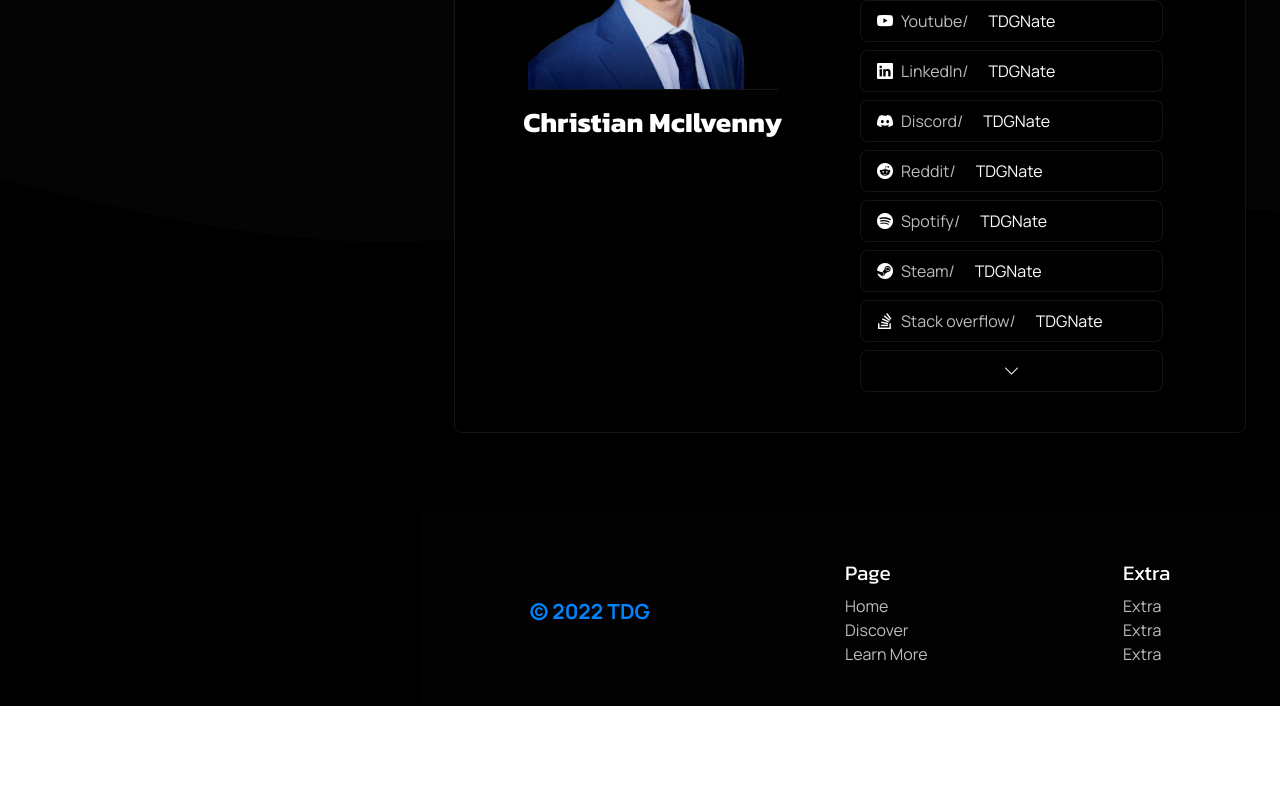
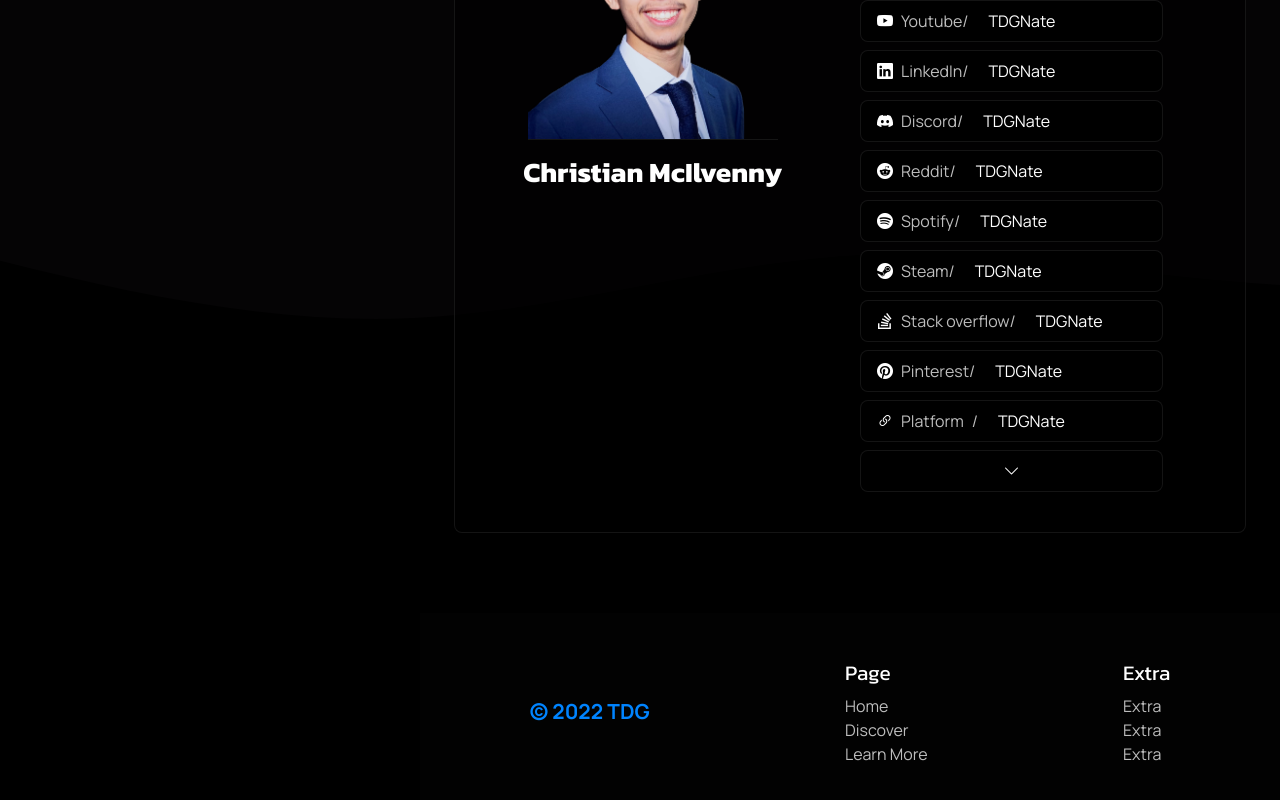
Before and after one commit to TDG-Org/Statue-Status, a React (Create React App) app in the folder client/: page /profile in a window 1280 px wide. Shown: the part 1300-2100 px from the top of the page. Before the commit the page ends 2006 px from the top, so only its background shows below. Built offline with nearby package versions, Linux system fonts and the light colour scheme.

Commit message:
added more links

```diff
--- a/client/src/pages/Profile/ProfilePage.jsx
+++ b/client/src/pages/Profile/ProfilePage.jsx
@@ -226,6 +226,23 @@ const ProfilePage = () => {
                         <span className="social-username">TDGNate</span>
                       </a>
                     </li>
+                    <li>
+                      <a
+                        href=""><i className="bi bi-pinterest"></i>
+                        Pinterest/
+                        <span className="social-username">TDGNate</span>
+                      </a>
+                    </li>
+
+                    {/* Extra Links  */}
+                    <li>
+                      <a
+                        className="social-extra-link"
+                        href=""><i className="bi bi-link-45deg"></i>
+                        <span className="social-extra-link-platform">Platform</span>/
+                        <span className="social-username">TDGNate</span>
+                      </a>
+                    </li>
 
                     {/* The More Socials button  */}
                     <li>
--- a/client/src/pages/Profile/ProfilePage.scss
+++ b/client/src/pages/Profile/ProfilePage.scss
@@ -310,6 +310,9 @@
             background: $low-dark-clr;
           }
         }
+        .social-extra-link-platform {
+          color: $mid-light-clr;
+        }
       }
     }
   }
```
